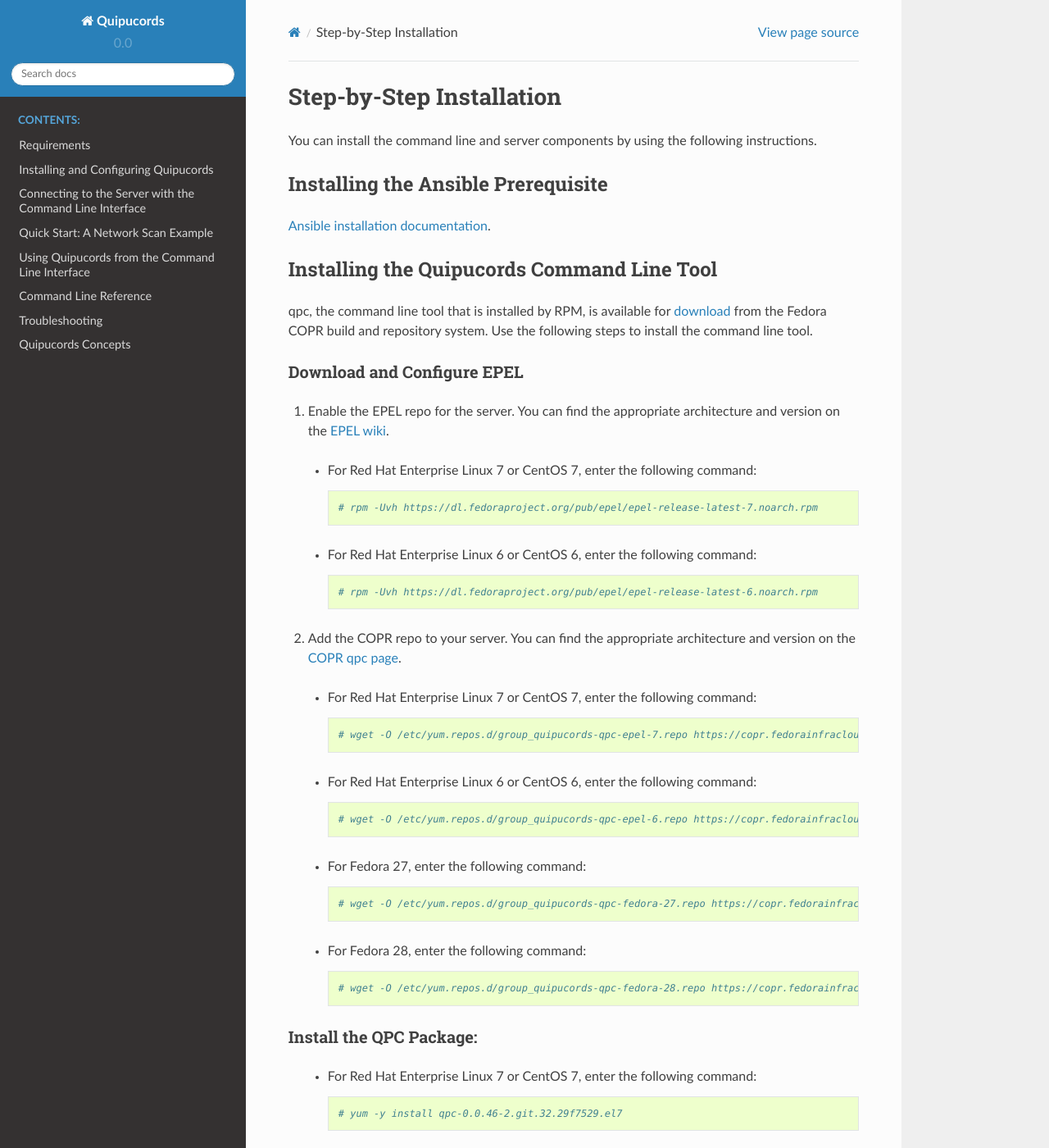
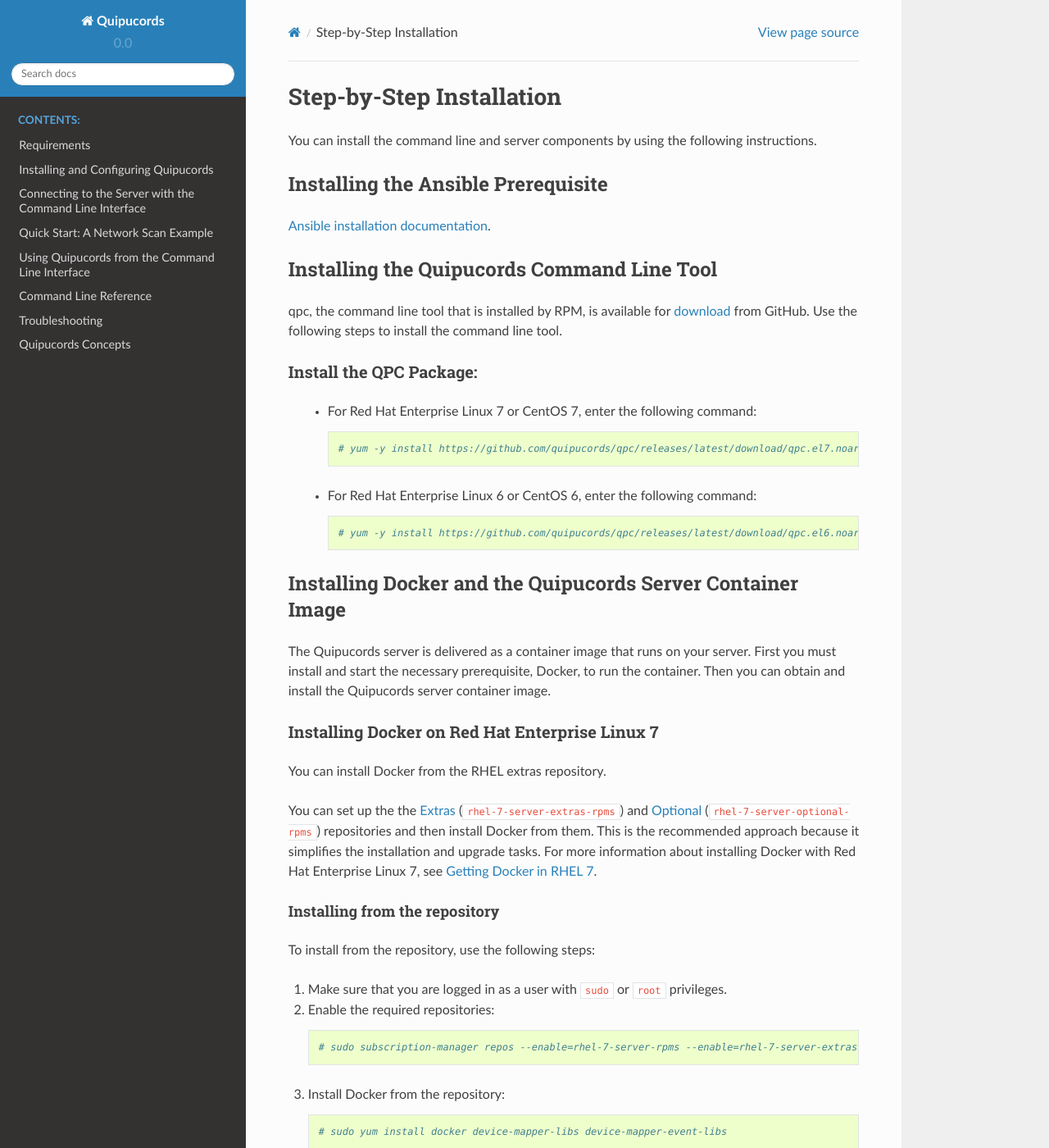
Before and after one commit to quipucords/quipudocs, a Sphinx documentation site: the page built from source/install_steps.rst, in a window 1280 px wide and 1400 px high. Shown: the whole window at 82% size. Built offline with Sphinx 7.4.7 and the Read the Docs theme 2.0.0, drawn with Linux system fonts in a browser that asks for light colours; some of the changed text lies outside the part shown.

Commit message:
Changes for version agnostic installer (0.0.46 release)

```diff
--- a/source/configure.rst
+++ b/source/configure.rst
@@ -60,11 +60,11 @@
 ~~~~~~~~~~~~~~~~~~~~~~~~~~~~~~
 After you make the decisions on the configuration options for the server, you can start the Quipucords server. The following commands assume that you used the default port and the recommended steps to create a home directory and subdirectories for the SSH keys, the default options for the PostgreSQL database, and the default log output during the Quipucords server configuration.
 
-If your system does not have SELinux enabled, you can start the Quipucords server with the following Docker command::
+If your system does not have SELinux enabled and you are installing release 1.0.0, you can start the Quipucords server with the following Docker command::
 
   # sudo docker run --name quipucords --link qpc-db:qpc-link -d -e "USE_SUPERVISORD=true" -e "QPC_DBMS_USER=postgres" -e "QPC_DBMS_PASSWORD=password" -e "QPC_DBMS_HOST=qpc-db" -p 9443:443 -v ~/quipucords/sshkeys:/sshkeys -v ~/quipucords/data:/var/data -v ~/quipucords/log:/var/log -i quipucords:0.0.46
 
-If your system does have SELinux enabled, you must append ``:z`` to each volume as follows::
+If your system does have SELinux enabled and you are installing release 1.0.0, you must append ``:z`` to each volume as follows::
 
   # sudo docker run --name quipucords --link qpc-db:qpc-link -d -e "USE_SUPERVISORD=true" -e "QPC_DBMS_USER=postgres" -e "QPC_DBMS_PASSWORD=password" -e "QPC_DBMS_HOST=qpc-db" -p 9443:443 -v ~/quipucords/sshkeys:/sshkeys:z -v ~/quipucords/data:/var/data:z -v ~/quipucords/log:/var/log:z -i quipucords:0.0.46
 
@@ -85,7 +85,7 @@
   - DJANGO_LOGGING_LEVEL
     - Infrastructure logging level
 
-To set these values, pass the ``docker run`` command the ``-e "NAME=VALUE`` argument.  For example to set ``QPC_SERVER_TIMEOUT`` do::
+To set these values for release 1.0.0, pass the ``docker run`` command the ``-e "NAME=VALUE`` argument.  For example to set ``QPC_SERVER_TIMEOUT`` do::
 
     # sudo docker run --name quipucords -d -e "QPC_SERVER_TIMEOUT=240" -p 9443:443 -v ~/quipucords/sshkeys:/sshkeys -v ~/quipucords/data:/var/data -v ~/quipucords/log:/var/log -i quipucords:0.0.46
 
--- a/source/install_cli.rst
+++ b/source/install_cli.rst
@@ -2,54 +2,15 @@
 
 Installing the Quipucords Command Line Tool
 ^^^^^^^^^^^^^^^^^^^^^^^^^^^^^^^^^^^^^^^^^^^
-qpc, the command line tool that is installed by RPM, is available for `download <https://copr.fedorainfracloud.org/coprs/g/quipucords/qpc/>`_ from the Fedora COPR build and repository system. Use the following steps to install the command line tool.
-
-Download and Configure EPEL
-~~~~~~~~~~~~~~~~~~~~~~~~~~~
-1. Enable the EPEL repo for the server. You can find the appropriate architecture and version on the `EPEL wiki <https://fedoraproject.org/wiki/EPEL>`_.
-
-  - For Red Hat Enterprise Linux 7 or CentOS 7, enter the following command::
-
-      # rpm -Uvh https://dl.fedoraproject.org/pub/epel/epel-release-latest-7.noarch.rpm
-
-  - For Red Hat Enterprise Linux 6 or CentOS 6, enter the following command::
-
-      # rpm -Uvh https://dl.fedoraproject.org/pub/epel/epel-release-latest-6.noarch.rpm
-
-2. Add the COPR repo to your server. You can find the appropriate architecture and version on the `COPR qpc page <https://copr.fedorainfracloud.org/coprs/g/quipucords/qpc/>`_.
-
-
-  - For Red Hat Enterprise Linux 7 or CentOS 7, enter the following command::
-
-      # wget -O /etc/yum.repos.d/group_quipucords-qpc-epel-7.repo https://copr.fedorainfracloud.org/coprs/g/quipucords/qpc/repo/epel-7/group_quipucords-qpc-epel-7.repo
-
-  - For Red Hat Enterprise Linux 6 or CentOS 6, enter the following command::
-
-      # wget -O /etc/yum.repos.d/group_quipucords-qpc-epel-6.repo https://copr.fedorainfracloud.org/coprs/g/quipucords/qpc/repo/epel-6/group_quipucords-qpc-epel-6.repo
-
-  - For Fedora 27, enter the following command::
-
-      # wget -O /etc/yum.repos.d/group_quipucords-qpc-fedora-27.repo https://copr.fedorainfracloud.org/coprs/g/quipucords/qpc/repo/fedora-27/group_quipucords-qpc-fedora-27.repo
-
-  - For Fedora 28, enter the following command::
-
-      # wget -O /etc/yum.repos.d/group_quipucords-qpc-fedora-28.repo https://copr.fedorainfracloud.org/coprs/g/quipucords/qpc/repo/fedora-28/group_quipucords-qpc-fedora-28.repo
+qpc, the command line tool that is installed by RPM, is available for `download <https://github.com/quipucords/qpc/releases/latest/>`_ from GitHub. Use the following steps to install the command line tool.
 
 Install the QPC Package:
 ~~~~~~~~~~~~~~~~~~~~~~~~
 
   - For Red Hat Enterprise Linux 7 or CentOS 7, enter the following command::
 
-      # yum -y install qpc-0.0.46-2.git.32.29f7529.el7
+      # yum -y install https://github.com/quipucords/qpc/releases/latest/download/qpc.el7.noarch.rpm
 
   - For Red Hat Enterprise Linux 6 or CentOS 6, enter the following command::
 
-      # yum -y install qpc-0.0.46-2.git.32.29f7529.el6
-
-  - For Fedora 27, enter the following command::
-
-      # yum -y install qpc-0.0.46-2.git.32.29f7529.fc27
-
-  - For Fedora 28, enter the following command::
-
-      # yum -y install qpc-0.0.46-2.git.32.29f7529.fc28
+      # yum -y install https://github.com/quipucords/qpc/releases/latest/download/qpc.el6.noarch.rpm
--- a/source/install_container_image.rst
+++ b/source/install_container_image.rst
@@ -6,16 +6,15 @@
 
 1. Download the server container image by entering the following command::
 
-    # curl -k -O -sSL https://github.com/quipucords/quipucords/releases/download/0.0.46/quipucords.0.0.46.tar.gz
-
+    # curl -k -O -sSL https://github.com/quipucords/quipucords/releases/latest/download/quipucords_server_image.tar.gz
 
 2. Load the container image into the local Docker registry with the following command::
 
-    # sudo docker load -i quipucords.0.0.46.tar.gz
+    # sudo docker load -i quipucords_server_image.tar.gz
 
-The output appears similar to the following example::
+If the latest release is 1.0.0.  The output appears similar to the following example::
 
-    Loaded image: quipucords:0.0.46
+    Loaded image: quipucords:1.0.0
 
 
 3. Verify the image within the local Docker registry by entering the following command::
@@ -25,4 +24,4 @@
 The output appears similar to the following example::
 
   REPOSITORY              TAG                 IMAGE ID            CREATED             SIZE
-  quipucords              0.0.46               fdadcc4b326f        3 days ago          969MB
+  quipucords              1.0.0               fdadcc4b326f        3 days ago          969MB
--- a/source/install_server_fedora.rst
+++ /dev/null
@@ -1,54 +0,0 @@
-Installing Docker on Fedora 27 or Fedora 28
-~~~~~~~~~~~~~~~~~~~~~~~~~~~~~~~~~~~~~~~~~~~
-You can install Docker in different ways, depending on your needs:
-
-- You can set up the Docker repositories and then install from them. This choice is the recommended approach because it simplifies the installation and upgrade tasks.
-
-- You can download the RPM package, install it manually, and manage upgrades manually. This choice is useful when Docker is installed on systems with limited or no access to the internet.
-
-Installing from the repository
-++++++++++++++++++++++++++++++
-
-To install from the repository, use the following steps:
-
-1. Make sure that you are logged in as a user with ``sudo`` or ``root`` privileges.
-
-2. Install the required packages::
-
-    # sudo dnf -y install dnf-plugins-core
-
-3. Add the repository::
-
-    # sudo dnf config-manager --add-repo https://download.docker.com/linux/fedora/docker-ce.repo
-
-4. Install Docker from the repository::
-
-    # sudo dnf install docker-ce
-
-Installing from a package
-+++++++++++++++++++++++++
-
-To install from a package, use the following steps:
-
-1. Go to https://download.docker.com/linux/fedora/. For the Docker version that you want to install, download the RPM package to the intended installation system.
-
-2. Make sure that you are logged in as a user with ``sudo`` or ``root`` privileges.
-
-3. Install Docker, changing the path in the following example to the path where you downloaded the Docker package::
-
-    # sudo yum install /path/to/package.rpm
-
-Starting Docker on Fedora 27 or Fedora 28
-+++++++++++++++++++++++++++++++++++++++++
-
-After you install Docker, you must start it and verify that it is running.
-
-1. Start Docker::
-
-    # sudo systemctl start docker
-
-2. Verify that Docker is installed correctly. To do this step, run the hello-world image::
-
-    # sudo docker run hello-world
-
-After you complete the steps to install Docker for Fedora 27 or Fedora 28, continue with the Quipucords server installation steps in `Installing the Quipucords Server Container Image  <install.html#container>`_.
--- a/source/install_steps.rst
+++ b/source/install_steps.rst
@@ -15,6 +15,5 @@
 .. include:: install_server_rhel7.rst
 .. include:: install_server_centos7.rst
 .. include:: install_server_rhel6_centos6.rst
-.. include:: install_server_fedora.rst
 .. include:: install_container_image.rst
 .. include:: configure.rst
--- a/source/troubleshooting.rst
+++ b/source/troubleshooting.rst
@@ -24,11 +24,11 @@
 - DJANGO_LOGGING_LEVEL
   - Infrastructure logging
 
-If your system does not have SELinux enabled, you can start the Quipucords server with the following Docker command with increased logging::
+If your system does not have SELinux enabled and you are installing release 1.0.0, you can start the Quipucords server with the following Docker command with increased logging::
 
   # sudo docker run --name quipucords -d -p 9443:443 -e QUIPUCORDS_LOGGING_LEVEL=DEBUG -e DJANGO_LOGGING_LEVEL=DEBUG -v ~/quipucords/sshkeys:/sshkeys -v ~/quipucords/data:/var/data -v ~/quipucords/log:/var/log -i quipucords:0.0.46
 
-If your system does have SELinux enabled, you must append ``:z`` to each volume as follows::
+If your system does have SELinux enabled and you are installing release 1.0.0, you must append ``:z`` to each volume as follows::
 
   # sudo docker run --name quipucords -d -p 9443:443 -e QUIPUCORDS_LOGGING_LEVEL=DEBUG -e DJANGO_LOGGING_LEVEL=DEBUG -v ~/quipucords/sshkeys:/sshkeys:z -v ~/quipucords/data:/var/data:z -v ~/quipucords/log:/var/log:z -i quipucords:0.0.46
 
```
Also changed, not shown: README.rst (+21 -211 lines), source/install_scripted.rst (+5 -7 lines).
